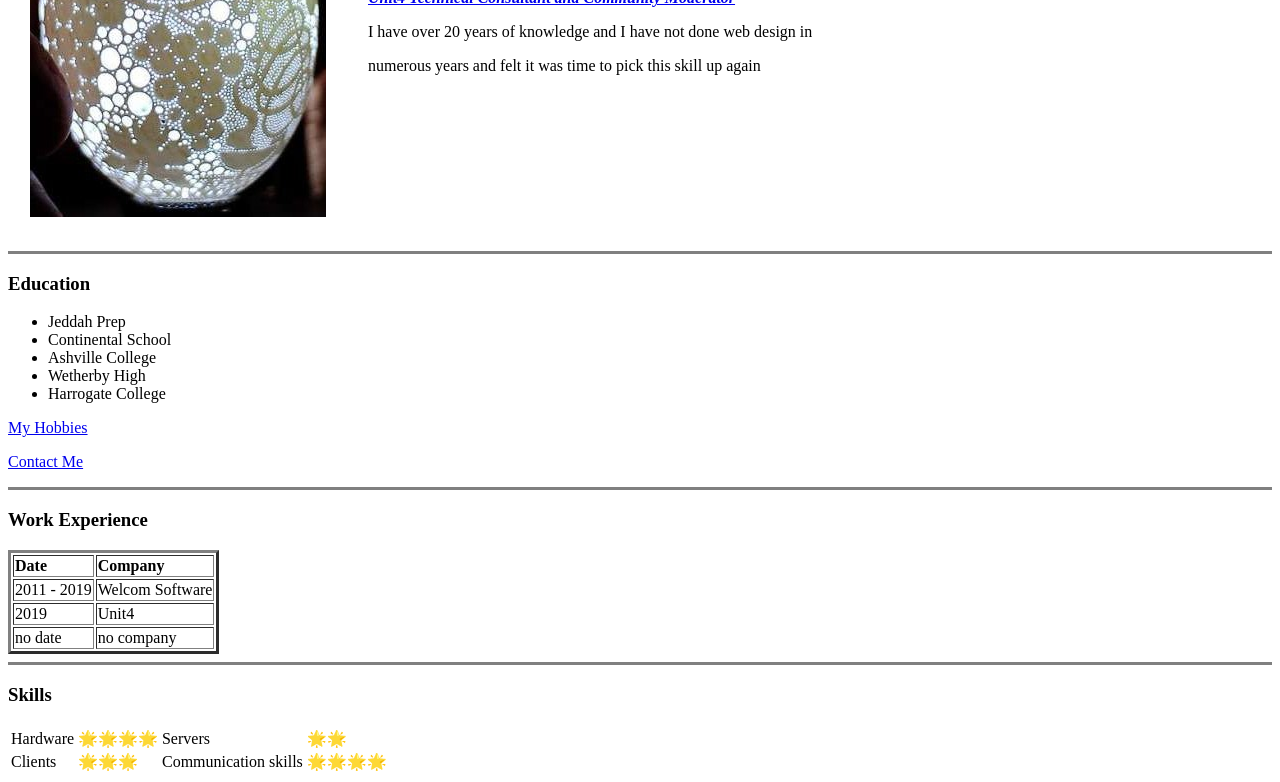
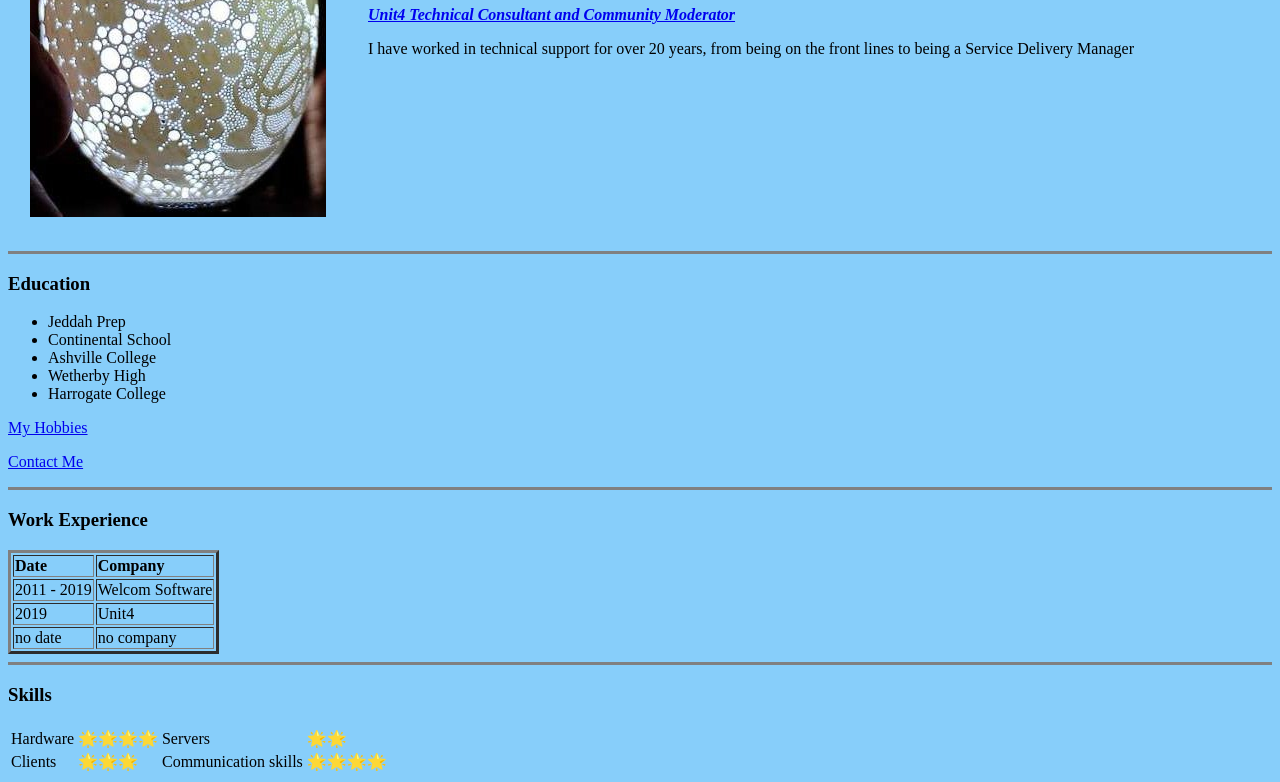
Before and after one commit to huxterj/cv, a plain HTML site: page index.html in a window 1280 px wide. Shown: the part 250-1032 px from the top of the page. Drawn offline with Linux system fonts and the light colour scheme.

Commit message:
Add files via upload

```diff
--- a/index.html
+++ b/index.html
@@ -6,15 +6,14 @@
   <title>Joe's personal site</title>
 </head>
 
-<body>
+<body style="background-color: lightskyblue;">
   <table cellpadding="20">
     <tr>
       <td><img src="images/eggshell.jpg" alt="Amazing art"></td>
       <td>
         <h1>Joe Huxter</h1>
         <p><em><strong><a href="https://www.unit4.com">Unit4 Technical Consultant and Community Moderator</a></strong></em></p>
-        <p>I have over 20 years of knowledge and I have not done web design in
-          <p>numerous years and felt it was time to pick this skill up again</p>
+        <p>I have worked in technical support for over 20 years, from being on the front lines to being a Service Delivery Manager</p>
       </td>
     </tr>
   </table>
@@ -60,7 +59,6 @@
   <table>
     <colgroup span="4"></colgroup>
     <tr>
-
     </tr>
     <tr>
       <td>Hardware</td>
```
